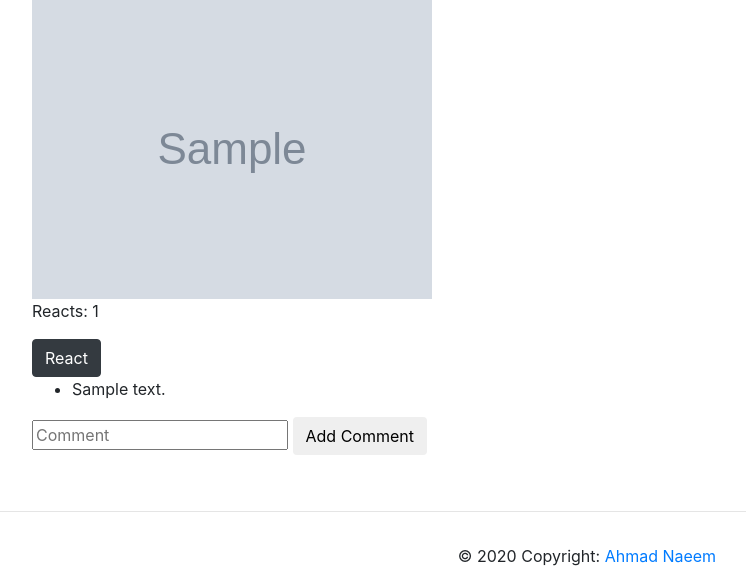
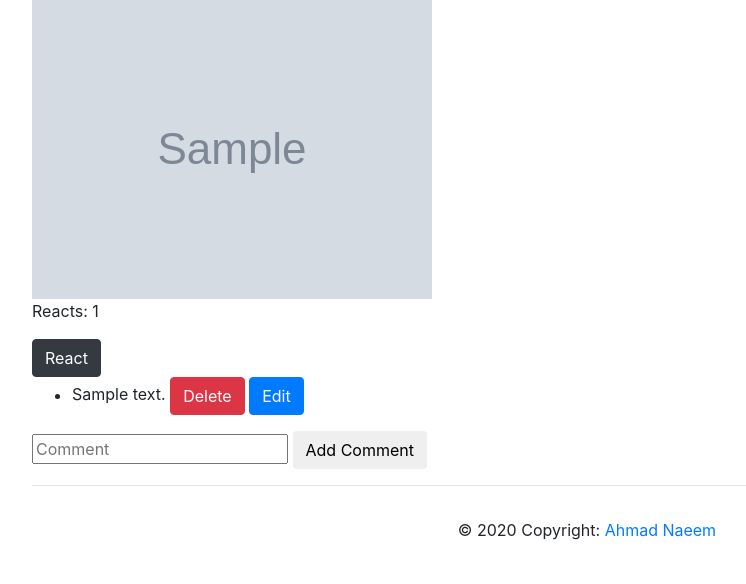
Before and after one commit to mankhokhar/djangoCrud, a Django app: page / in a window 1280 px wide. Shown: the part 216-800 px from the top of the page, without its empty margins (53-799 px from the left). Run offline with Django 3.2, Linux system fonts and the light colour scheme; tables that the repository leaves empty hold one stand-in row (values such as "Sample post"); grey boxes marked "Sample" are stand-in pictures; some libraries are stand-ins or nearby versions.

Commit message:
Update and Delete added

```diff
--- a/posts/templates/posts/post_list.html
+++ b/posts/templates/posts/post_list.html
@@ -11,15 +11,24 @@
     <img src="{{ post.image.url }}">
     <div class="inline">
         <p> Reacts: {{ post.reacts }} </p>
-        <form method="post" name="react_form" action="{% url 'posts:react' post.id %}">
-            {% csrf_token %}
-            <button type="submit" class="btn btn-dark"> React</button>
-        </form>
+            <a href="{% url 'posts:react' post.id %}"> <button class="btn btn-dark"> React </button> </a>
     </div>
     <div>
         <ul>
         {% for comment in post.comment_set.all %}
-            <li> {{comment.comment_text}} </li>
+            <li id="comment_{{ comment.id }}"> {{comment.comment_text}}
+                <a href="{% url 'posts:delete' comment.id%}"> <button class="btn btn-danger">Delete</button> </a>
+                <button class="btn btn-primary" type="button" data-toggle="collapse" data-target="#commentEdit{{comment.id}}}" aria-expanded="false" aria-controls="commentEdit{{comment.id}}">
+                Edit
+                </button>
+                <div class="collapse" id="commentEdit{{ comment.id }}}">
+                    <form method="post" name="comment_edit_form" action="{% url 'posts:update' comment.id %}">
+                        {% csrf_token %}
+                        <input type="text" id="comment_text_edit" name="comment_text_edit" placeholder="Enter new comment">
+                        <button type="submit" class="btn btn-green">Update</button>
+                    </form>
+                </div>
+            </li>
         {% endfor %}
         </ul>
     </div>
--- a/posts/urls.py
+++ b/posts/urls.py
@@ -8,5 +8,9 @@ urlpatterns = [
     # /5/react
     path('<int:post_id>/react', views.react, name='react'),
     # /5/add_comment
-    path('<int:post_id>/add_comment', views.add_comment, name='add_comment')
+    path('<int:post_id>/add_comment', views.add_comment, name='add_comment'),
+    # /5/delete
+    path('<int:comment_id>/delete', views.delete, name='delete'),
+    # /5/update
+    path('<int:comment_id>/update', views.update_comment, name='update'),
 ]
--- a/posts/views.py
+++ b/posts/views.py
@@ -1,7 +1,8 @@
 from django.shortcuts import render, get_object_or_404
+from django.http import HttpResponseRedirect
 
 
-from .models import Post
+from .models import Post, Comment
 # Create your views here.
 
 
@@ -14,10 +15,23 @@ def react(request, post_id):
     post = get_object_or_404(Post, pk=post_id)
     post.reacts += 1
     post.save()
-    return post_list_view(request)
+    return HttpResponseRedirect('/')
 
 
 def add_comment(request, post_id):
     post = get_object_or_404(Post, pk=post_id)
     post.comment_set.create(comment_text=request.POST['comment_text'])
-    return post_list_view(request)
+    return HttpResponseRedirect('/')
+
+
+def delete(request, comment_id):
+    comment = get_object_or_404(Comment, pk=comment_id)
+    comment.delete()
+    return HttpResponseRedirect('/')
+
+
+def update_comment(request, comment_id):
+    comment = get_object_or_404(Comment, pk=comment_id)
+    comment.comment_text = request.POST['comment_text_edit']
+    comment.save()
+    return HttpResponseRedirect('/')
--- a/templates/base.html
+++ b/templates/base.html
@@ -4,6 +4,9 @@
     <Title>App Name</Title>
 
     <link rel="stylesheet" href="https://maxcdn.bootstrapcdn.com/bootstrap/4.0.0/css/bootstrap.min.css" integrity="sha384-Gn5384xqQ1aoWXA+058RXPxPg6fy4IWvTNh0E263XmFcJlSAwiGgFAW/dAiS6JXm" crossorigin="anonymous">
+    <script src="https://code.jquery.com/jquery-3.2.1.slim.min.js" integrity="sha384-KJ3o2DKtIkvYIK3UENzmM7KCkRr/rE9/Qpg6aAZGJwFDMVNA/GpGFF93hXpG5KkN" crossorigin="anonymous"></script>
+    <script src="https://cdnjs.cloudflare.com/ajax/libs/popper.js/1.12.9/umd/popper.min.js" integrity="sha384-ApNbgh9B+Y1QKtv3Rn7W3mgPxhU9K/ScQsAP7hUibX39j7fakFPskvXusvfa0b4Q" crossorigin="anonymous"></script>
+    <script src="https://maxcdn.bootstrapcdn.com/bootstrap/4.0.0/js/bootstrap.min.js" integrity="sha384-JZR6Spejh4U02d8jOt6vLEHfe/JQGiRRSQQxSfFWpi1MquVdAyjUar5+76PVCmYl" crossorigin="anonymous"></script>
 </head>
 <body>
 {% include 'navbar.html' %}
--- a/templates/footer.html
+++ b/templates/footer.html
@@ -1,5 +1,5 @@
 <!-- Footer -->
-<footer class="page-footer font-small blue fixed-bottom">
+<footer class="page-footer font-small blue bottom">
   <hr>
   <!-- Copyright -->
   <div class="footer-copyright text-center py-3">© 2020 Copyright:
```
Also changed, not shown: 1 other file.
